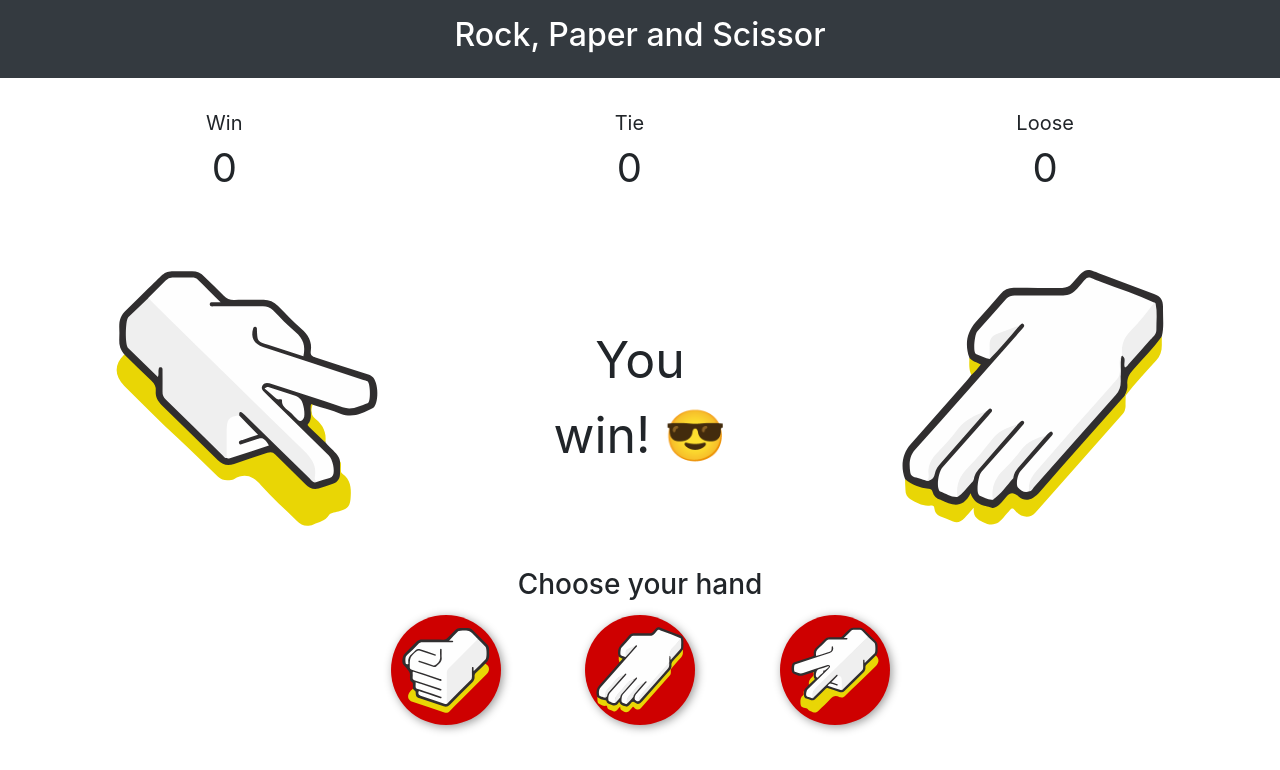
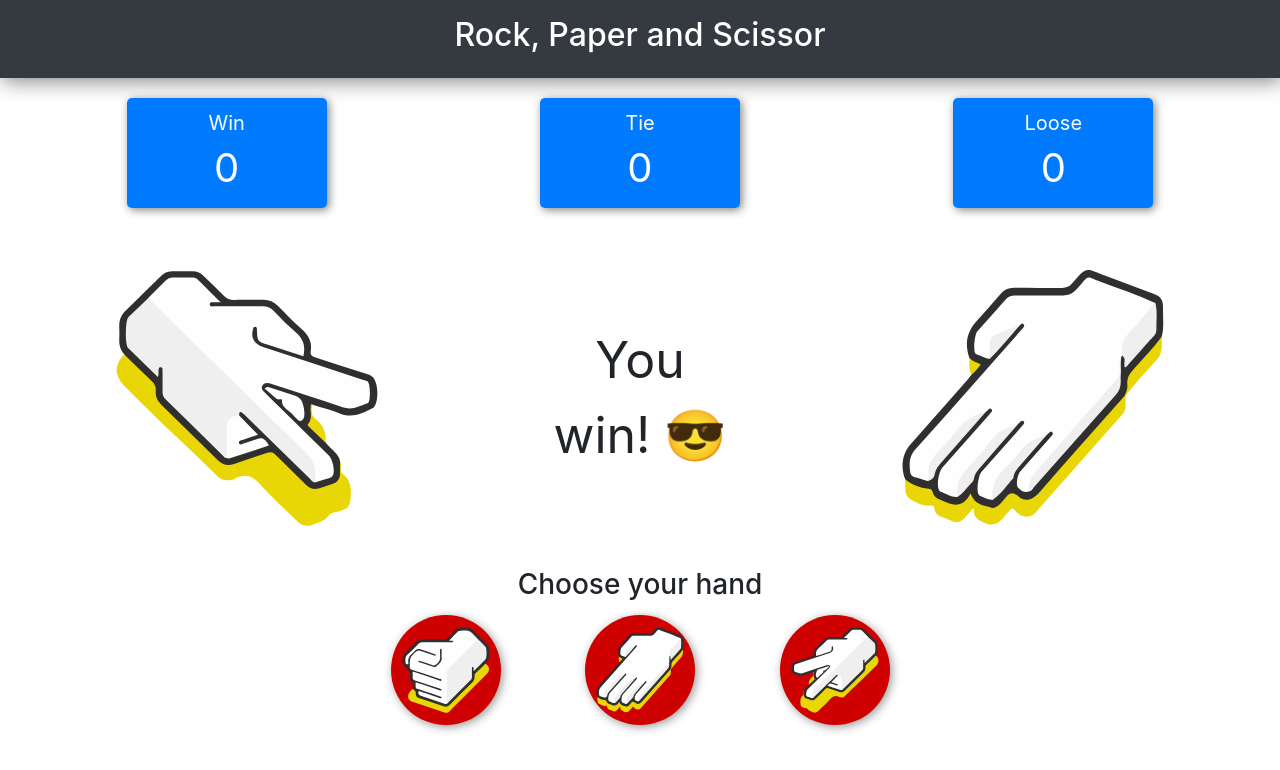
Before and after one commit to silent-lad/RockPaperScissorVue, a plain HTML site: page index.html in a window 1280 px wide. Drawn offline with nearby package versions, Linux system fonts and the light colour scheme.

Commit message:
Init final

```diff
--- a/index.html
+++ b/index.html
@@ -13,19 +13,19 @@
     <title>Rock, Paper and Scissor</title>
   </head>
   <body>
-    <div class="text-white bg-dark text-center p-3">
+    <div class="text-white bg-dark text-center p-3 header">
       <h2>Rock, Paper and Scissor</h2>
     </div>
     <div class="score_panel">
-      <div class="panel">
+      <div class="panel bg-primary">
         <div class="panel_title">Win</div>
         <div class="panel_score">0</div>
       </div>
-      <div class="panel">
+      <div class="panel bg-primary">
         <div class="panel_title">Tie</div>
         <div class="panel_score">0</div>
       </div>
-      <div class="panel">
+      <div class="panel bg-primary">
         <div class="panel_title">Loose</div>
         <div class="panel_score">0</div>
       </div>
--- a/main.css
+++ b/main.css
@@ -8,6 +8,10 @@
 .panel {
   text-align: center;
   padding: 10px;
+  width: 200px;
+  border-radius: 5px;
+  color: white;
+  box-shadow: 2px 2px 10px grey;
 }
 
 .panel_title {
@@ -66,3 +70,7 @@
   text-align: center;
   font-size: 50px;
 }
+
+.header {
+  box-shadow: 2px 3px 20px grey;
+}
```
Also changed, not shown: main.js (added).
